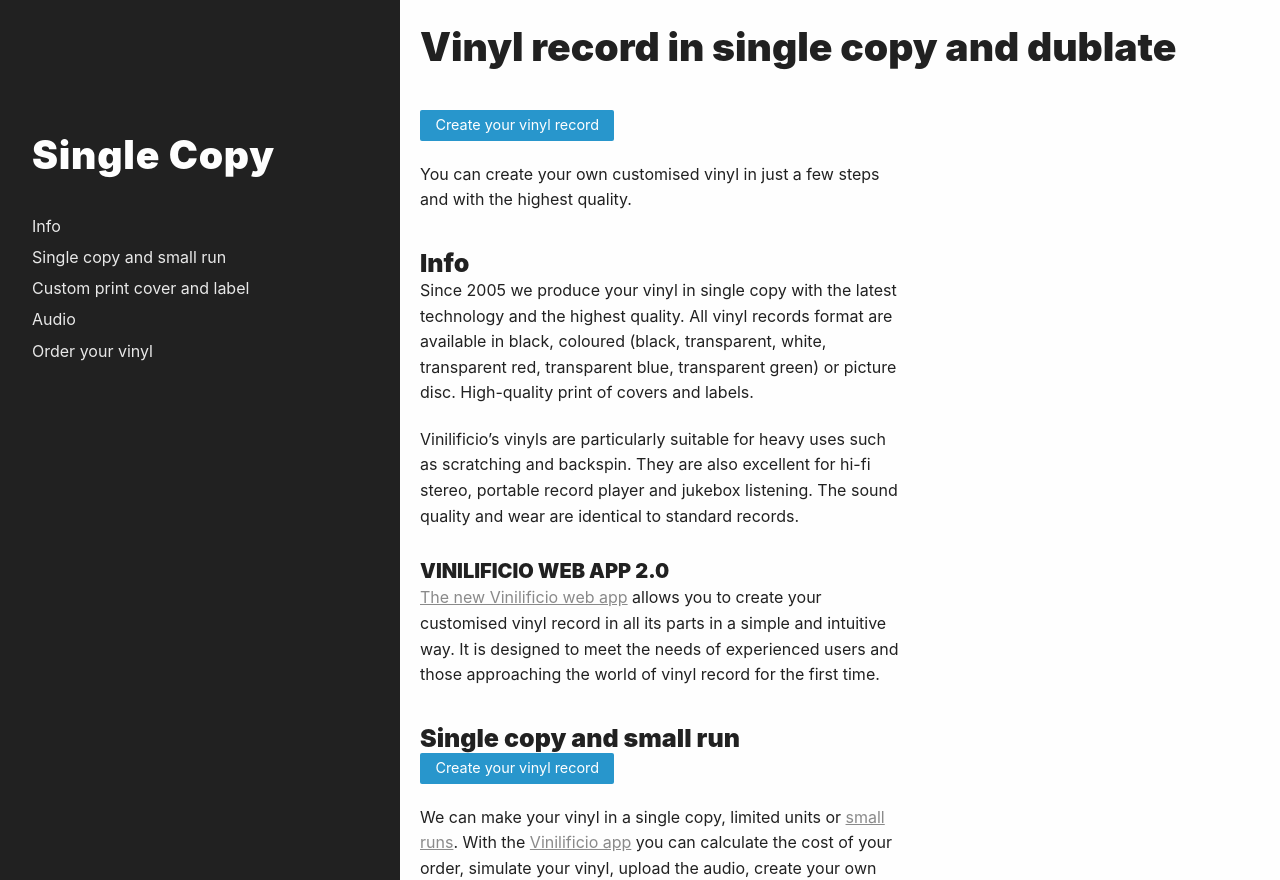
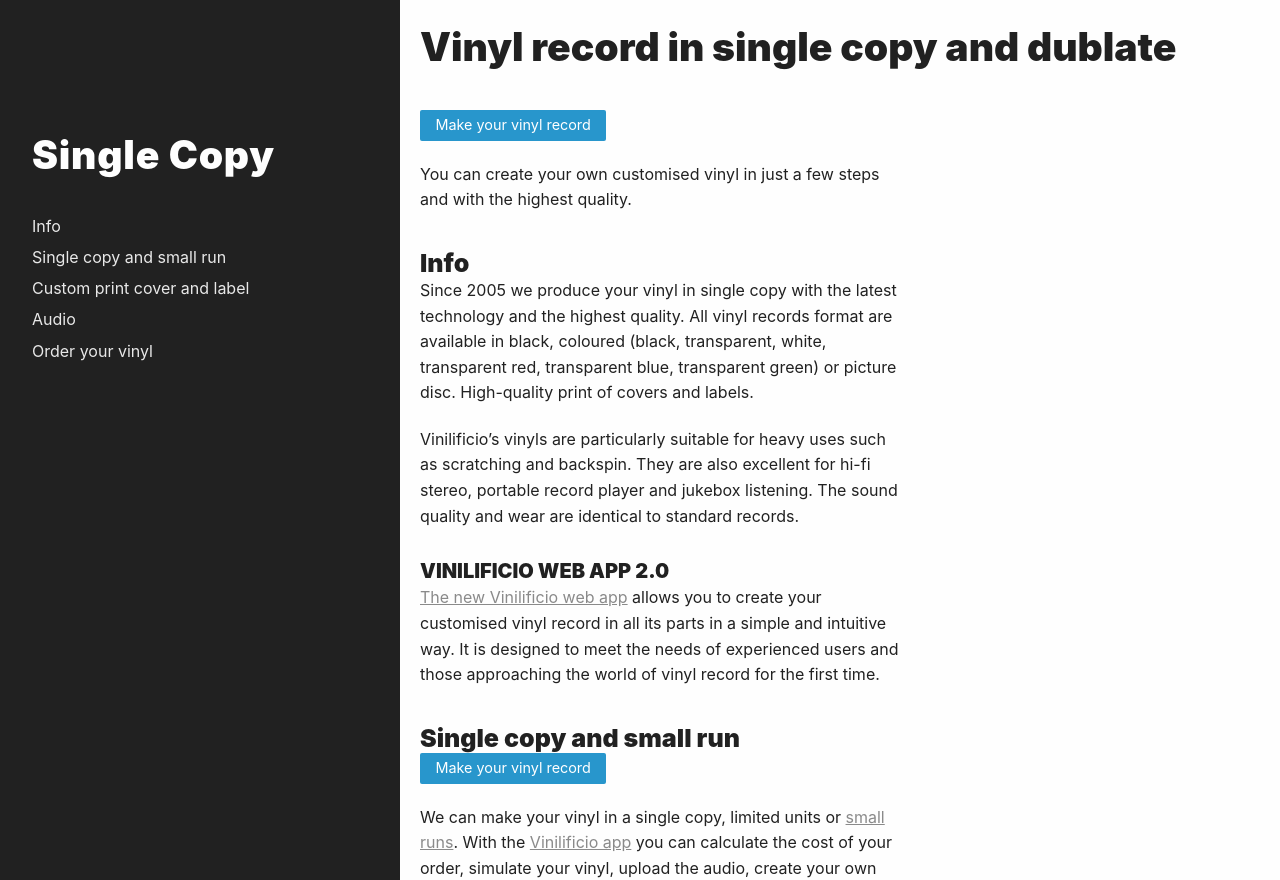
Before and after one commit to Vinilificio/vinilificio.com, a Jekyll site: the page built from en/single-copy.md, in a window 1280 px wide and 1400 px high. Shown: the part 148-1028 px from the top of the window. Built offline with Jekyll 4.4.1, drawn with Linux system fonts in a browser that asks for light colours; nearby versions of some CDN libraries; comment, search, counter and statistics services are not loaded.

Commit message:
Make your vinyl record button

```diff
--- a/en/single-copy.md
+++ b/en/single-copy.md
@@ -19,7 +19,7 @@
 
 # Vinyl record in single copy and dublate
 
-<a class="button" href="https://app.vinilificio.com/" style="color: white;text-decoration: none;">Create your vinyl record</a>
+<a class="button" href="https://app.vinilificio.com/" style="color: white;text-decoration: none;">Make your vinyl record</a>
 
 You can create your own customised vinyl in just a few steps and with the highest quality.
 
@@ -35,7 +35,7 @@
 
 ### Single copy and small run
 
-<a class="button" href="https://app.vinilificio.com/" style="color: white;text-decoration: none;">Create your vinyl record</a>
+<a class="button" href="https://app.vinilificio.com/" style="color: white;text-decoration: none;">Make your vinyl record</a>
 
 
 We can make your vinyl in a single copy, limited units or [small runs](/en/small-run/).
```
